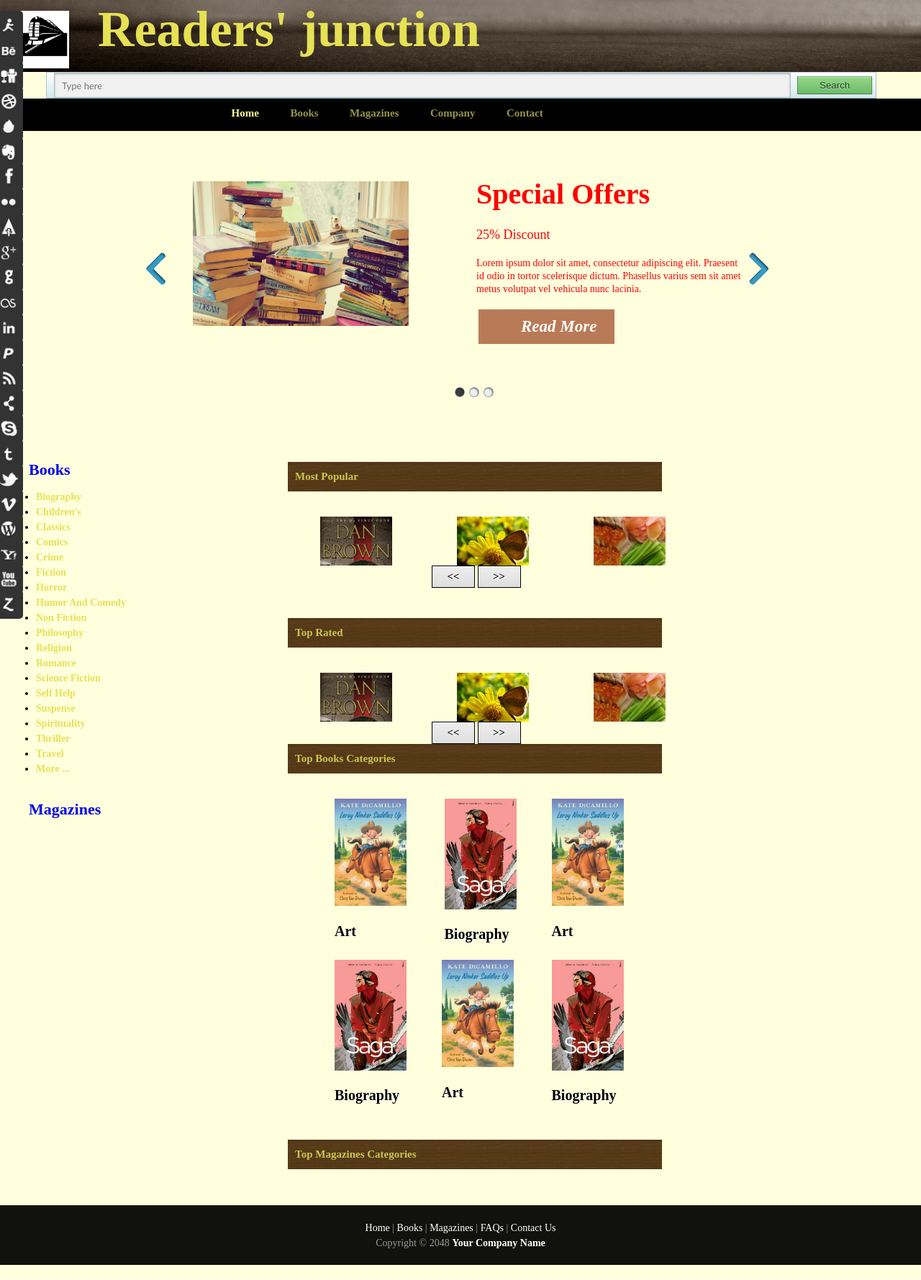
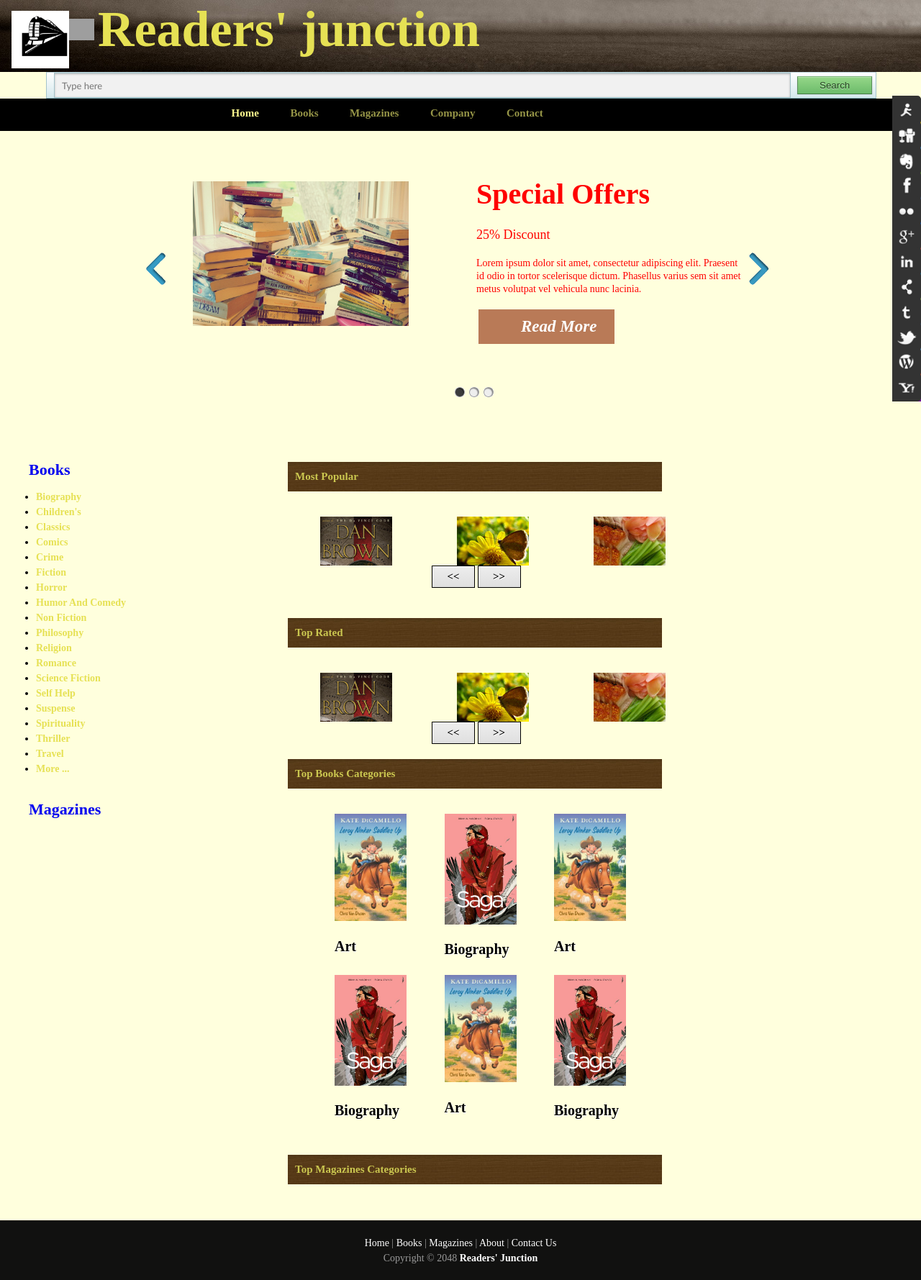
Before and after one commit to Readers-Junction/website, a PHP site: page / in a window 1280 px wide. Shown: the whole page at 72% size. Before the commit the page ends 1758 px from the top, so only its background shows below. Run offline with PHP 8.4, Linux system fonts and the light colour scheme; some web fonts are replaced; grey boxes are pictures that could not be loaded.

Commit message:
Moved social bar to right side

```diff
--- a/css/social.css
+++ b/css/social.css
@@ -2,14 +2,16 @@
 
 #socialside {
     position: fixed;
-    top: 10px;
-    left: 0;
+	top: 10px;
+    right: 0;
+	margin-top:10%;
 }
 .mainul {
     margin: 0;
     padding: 0;
     list-style: none;
     text-align: right;
+
 }
 
 .scli {
@@ -17,9 +19,10 @@
     width: 132px;
     list-style: none;
     border-radius: 0 8px 8px 0;
-    margin-left: -140px;
-    left:0;
+    margin-right: -132px;
+	left:0;
     cursor: pointer;
+
 
 }
 
@@ -28,8 +31,8 @@
     border-radius: 0 5px 5px 0;
     height: 30px;
     position: absolute;
-    right: 0;
-    top:0;
+    left: 0;
+    bottom:0;
 }
 
 .scli li {
@@ -40,4 +43,5 @@
     font-family: "Archivo Black";
     color: #fff;
     text-shadow: 1px 1px 1px #000;
+
 }
--- a/index.html
+++ b/index.html
@@ -1,23 +1,25 @@
 <!DOCTYPE html PUBLIC "-//W3C//DTD XHTML 1.0 Transitional//EN" "http://www.w3.org/TR/xhtml1/DTD/xhtml1-transitional.dtd">
 <html xmlns="http://www.w3.org/1999/xhtml">
+
 <head>
 <meta http-equiv="Content-Type" content="text/html; charset=utf-8" />
 <title>Readers' Junction | Rent Books and Magazines | Home</title>
-<link href="css/common.css" rel="stylesheet" type="text/css" />
-<link href="css/index.css" rel="stylesheet" type="text/css" />
+<link rel="stylesheet" href="css/common.css" type="text/css" />
+<link rel="stylesheet" href="css/index.css" type="text/css" />
 <link rel="stylesheet" href="css/books.css" type="text/css" />
-<link rel="stylesheet" type="text/css" href="css/social.css" />
+<link rel="stylesheet" href="css/social.css"  type="text/css"/>
 <link rel="stylesheet" href="css/jquery.cluetip.css" type="text/css" />
 
 <script type="text/javascript" src="js/jquery-1.6.2.min.js"></script>
 <script type="text/javascript" src="js/jquery.jcarousel.min.js"></script>
 <script type="text/javascript" src="js/jcarousellite_1.0.1.js"></script>
-<script src="js/jquery-ui.min.js" type="text/javascript"></script>
-<script src="js/jquery.cluetip.js" type="text/javascript"></script>
+<script type="text/javascript" src="js/jquery-ui.min.js"></script>
+<script type="text/javascript" src="js/jquery.cluetip.js"></script>
 <script type="text/javascript" src="js/functions.js"></script>
-<script src="js/socialbars.js" type="text/javascript"></script>
+<script type="text/javascript" src="js/socialbars.js"></script>
 <script type="text/javascript" src="js/f2.js"></script>
 </head>
+
 <body>
 <div id="main_container">
 
@@ -28,17 +30,21 @@
 				</img>
 			</a>
 		</div>
+
 		<div id = "sitename">
-			<a href="index.html">
-				Readers' junction
-			</a>
+			<a href="index.html">	Readers' junction	</a>
 		</div>
+
+		<div id = "cart">
+			<img src="images/cart.png" width = 40px;/>
+		</div>
+
 	</div>
 
     <div id="search_box">
 		<form id="searchbox" action="">
-			<input id="search" type="text" placeholder="Type here">
-			<input id="submit" type="submit" value="Search">
+			<input id="search" type="text" placeholder="Type here" />
+			<input id="submit" type="submit" value="Search" />
 		</form>
 	</div>
 
@@ -160,9 +166,10 @@
 						<li><img src="images/templatemo_image_03.jpg" alt="" width="100" ><br>Gardening <br> by Author 3</li>
 						<li><img src="images/templatemo_image_04.jpg" alt="" width="100" ><br>Sushi <br> by Author 4</li>
 					</ul>
-				<a href="#" class="prev2"><<</a>
-				<a href="#" class="next2">>></a>
+				<a href="#" class="prev2"> << </a>
+				<a href="#" class="next2"> >> </a>
 			</div>
+			<br>
 
 			<h1>Top Books Categories</h1>
 			<div class="bookCategories">
@@ -175,36 +182,7 @@
 							</h5>
 						</div>
 					</li>
-			<li class="cat_pic" data-category="2">
-				<div>
-					<a href="#"><img src="images/categories/2.jpg" width = 100px alt="Biography" /></a>
-						<h5>
-							<a href="#"><strong>Biography</strong></a>
-						</h5>
-				</div>
-			</li><li class="cat_pic" data-category="1">
-				<div>
-					<a href="#"><img src="images/categories/1.jpg" width = 100px alt="Art" /></a>
-						<h5>
-							<a href="#"><strong>Art</strong></a>
-						</h5>
-				</div>
-			</li>
-			<li class="cat_pic" data-category="2">
-				<div>
-					<a href="#"><img src="images/categories/2.jpg" width = 100px alt="Biography" /></a>
-						<h5>
-							<a href="#"><strong>Biography</strong></a>
-						</h5>
-				</div>
-			</li><li class="cat_pic" data-category="1">
-				<div>
-					<a href="#"><img src="images/categories/1.jpg" width = 100px alt="Art" /></a>
-						<h5>
-							<a href="#"><strong>Art</strong></a>
-						</h5>
-				</div>
-			</li>
+
 					<li class="cat_pic" data-category="2">
 						<div>
 							<a href="#"><img src="images/categories/2.jpg" width = 100px alt="Biography" /></a>
@@ -214,19 +192,59 @@
 						</div>
 					</li>
 
+					<li class="cat_pic" data-category="1">
+						<div>
+							<a href="#"><img src="images/categories/1.jpg" width = 100px alt="Art" /></a>
+								<h5>
+									<a href="#"><strong>Art</strong></a>
+								</h5>
+						</div>
+					</li>
+
+					<li class="cat_pic" data-category="2">
+						<div>
+							<a href="#"><img src="images/categories/2.jpg" width = 100px alt="Biography" /></a>
+							<h5>
+								<a href="#"><strong>Biography</strong></a>
+							</h5>
+						</div>
+					</li>
+
+					<li class="cat_pic" data-category="1">
+						<div>
+							<a href="#"><img src="images/categories/1.jpg" width = 100px alt="Art" /></a>
+								<h5>
+									<a href="#"><strong>Art</strong></a>
+								</h5>
+						</div>
+					</li>
+
+					<li class="cat_pic" data-category="2">
+						<div>
+							<a href="#"><img src="images/categories/2.jpg" width = 100px alt="Biography" /></a>
+								<h5>
+									<a href="#"><strong>Biography</strong></a>
+								</h5>
+						</div>
+					</li>
 			</div>
 			<br>
 				<h1>Top Magazines Categories</h1>
-			</div>
-		</div>
+
+
+		</div>	<!-- end of right content -->
+
+
 		<div class="cleaner_with_height">&nbsp;</div>
 	</div> <!-- end of content -->
 
     <div id="footer">
 
-	   <a href="index.html">Home</a> | <a href="books.html">Books</a> | <a href="mags.html">Magazines</a> | <a href="faq.html">FAQs</a> | <a href="contact.html">Contact Us</a><br />
-        Copyright © 2048 <a href="#"><strong>Your Company Name</strong></a>
+	   <a href="index.html">Home</a> | <a href="books.html">Books</a> | <a href="mags.html">Magazines</a> | <a href="about.html">About</a> | <a href="contact.html">Contact Us</a><br />
+        Copyright © 2048 <a href="#"><strong>Readers' Junction</strong></a>
 
 	</div> <!-- end of container -->
+
+	</div>
 </body>
 </html>
--- a/js/socialbars.js
+++ b/js/socialbars.js
@@ -3,29 +3,29 @@ $(document).ready(function() {
 	// ["Label" , "website link" , "bar color" , "bar image"]
 	var social = [
 	 ["aim", 		"http://www.aim.com/", 		"#ffd900", "images/socialbar/aim.png"],
-	 ["behance", 	"http://www.behance.net/", 	"#1769ff", "images/socialbar/behance.png"],
+//	 ["behance", 	"http://www.behance.net/", 	"#1769ff", "images/socialbar/behance.png"],
 	 ["digg", 		"http://digg.com/", 		"#2e9fff", "images/socialbar/digg.png"],
-	 ["dribbble", 	"http://dribbble.com/", 	"#8aba56", "images/socialbar/dribbble.png"],
-	 ["ember", 		"#", 						"#3fc380", "images/socialbar/ember.png"],
+//	 ["dribbble", 	"http://dribbble.com/", 	"#8aba56", "images/socialbar/dribbble.png"],
+//	 ["ember", 		"#", 						"#3fc380", "images/socialbar/ember.png"],
 	 ["evernote", 	"https://evernote.com/", 	"#5ba525", "images/socialbar/evernote.png"],
 	 ["facebook", 	"http://fb.com", 			"#3B5998", "images/socialbar/facebook.png"],
 	 ["flickr", 	"https://www.flickr.com/", 	"#0063dc", "images/socialbar/flickr.png"],
-	 ["forrst", 	"http://forrst.com/", 		"#5b9a68", "images/socialbar/forrst.png"],
+//	 ["forrst", 	"http://forrst.com/", 		"#5b9a68", "images/socialbar/forrst.png"],
 	 ["google+", 	"http://google.com", 		"#dd4b39", "images/socialbar/google_plus.png"],
-	 ["github", 	"http://github.com", 		"#171515", "images/socialbar/github.png"],
-	 ["last-fm", 	"http://www.last.fm/",  	"#c3000d", "images/socialbar/last-fm.png"],
+//	 ["github", 	"http://github.com", 		"#171515", "images/socialbar/github.png"],
+//	 ["last-fm", 	"http://www.last.fm/",  	"#c3000d", "images/socialbar/last-fm.png"],
 	 ["linkedin", 	"https://www.linkedin.com/","#0e76a8", "images/socialbar/linkedin.png"],
-	 ["paypal", 	"https://www.paypal.com", 	"#1e477a", "images/socialbar/paypal.png"],
-	 ["rss", 		"http://postrss.com/", 		"#ee802f", "images/socialbar/rss.png"],
+//	 ["paypal", 	"https://www.paypal.com", 	"#1e477a", "images/socialbar/paypal.png"],
+//	 ["rss", 		"http://postrss.com/", 		"#ee802f", "images/socialbar/rss.png"],
 	 ["sharethis", 	"http://www.sharethis.com/","#96bf48", "images/socialbar/sharethis.png"],
-	 ["skype", 		"http://www.skype.com", 	"#00aff0", "images/socialbar/skype.png"],
+//	 ["skype", 		"http://www.skype.com", 	"#00aff0", "images/socialbar/skype.png"],
 	 ["tumblr", 	"https://www.tumblr.com/", 	"#34526f", "images/socialbar/tumblr.png"],
 	 ["twitter", 	"https://twitter.com/", 	"#55acee", "images/socialbar/twitter.png"],
-	 ["vimeo", 		"https://vimeo.com/", 		"#44bbff", "images/socialbar/vimeo.png"],
+//	 ["vimeo", 		"https://vimeo.com/", 		"#44bbff", "images/socialbar/vimeo.png"],
 	 ["wordpress", 	"http://wordpress.com#", 	"#d54e21", "images/socialbar/wordpress.png"],
 	 ["yahoo", 		"https://www.yahoo.com/", 	"#720e9e", "images/socialbar/yahoo.png"],
-	 ["youtube", 	"http://youtube.com", 		"#c4302b", "images/socialbar/youtube.png"],
-	 ["zerply", 	"http://zerply.com/", 		"#9dcc7a", "images/socialbar/zerply.png"]
+//	 ["youtube", 	"http://youtube.com", 		"#c4302b", "images/socialbar/youtube.png"],
+//	 ["zerply", 	"http://zerply.com/", 		"#9dcc7a", "images/socialbar/zerply.png"]
 	 ];
 
 ////////////////////////////////////////////////
@@ -36,8 +36,7 @@ $(document).ready(function() {
 
 	/// generating bars
 	for(var i=0;i<social.length;i++){
-	$(".mainul").append("<li>" + '<ul class="scli" style="background-color:' + social[i][2] + '">' +
-						'<li>' + social[i][0] + '<img src="' + social[i][3] + '"/></li></ul></li>');
+	 				$(".mainul").append('<li><ul class="scli" style="background-color:'+social[i][2]+'"><li><img src="'+social[i][3]+'" />'+social[i][0]+'</li></ul></li>');
 	 				}
 
 	/// bar click event
@@ -55,7 +54,7 @@ $(document).ready(function() {
 		$(this).stop(true);
 		$(this).clearQueue();
 			$(this).animate({
-				left : "140px"
+				left : "-140px"
 			}, 300);
 
 	});
```
Also changed, not shown: social.html (added, +24 -0 lines). Lines whose indentation alone changed are shown as unchanged.
